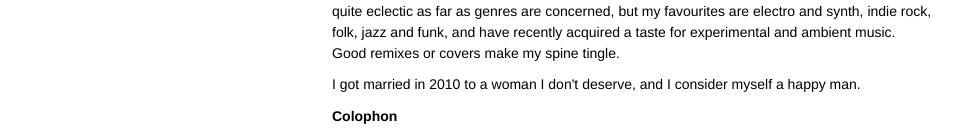
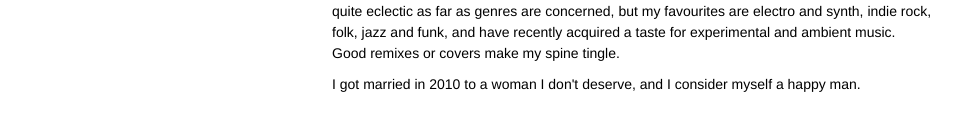
Before and after one commit to danieltreacy/danieltreacy.github.com, a Jekyll site: the page built from about.html, in a window 1280 px wide. Shown: the part 766-897 px from the top of the page, without its empty margins (158-1119 px from the left). Built offline with Jekyll 4.4.1, drawn with Linux system fonts in a browser that asks for light colours.

Commit message:
Removed empty colophon section until ready

```diff
--- a/about.html
+++ b/about.html
@@ -14,5 +14,3 @@ title: Introductions
   <li>In addition to writing my own music, I am a huge appreciator of others' music. I am generally quite eclectic as far as genres are concerned, but my favourites are electro and synth, indie rock, folk, jazz and funk, and have recently acquired a taste for experimental and ambient music. Good remixes or covers make my spine tingle.</li>
   <li>I got married in 2010 to a woman I don't deserve, and I consider myself a happy man.</li>
 </ul>
-
-<h2>Colophon</h2>
```
